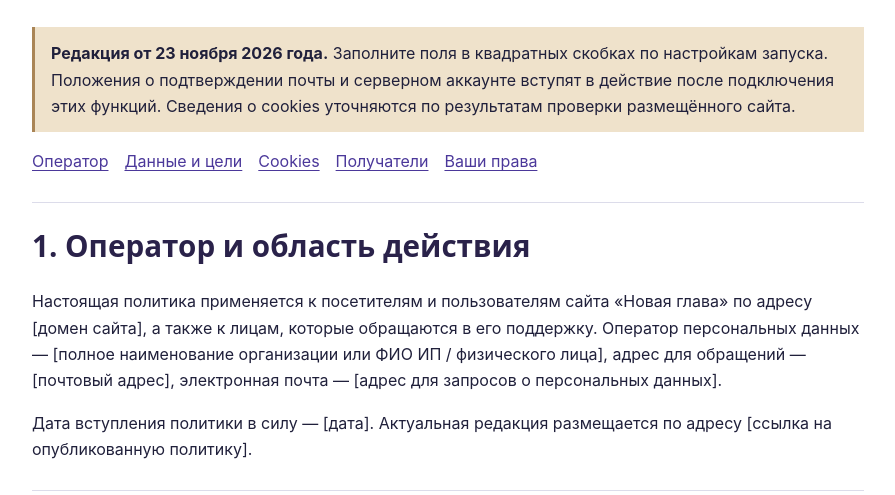
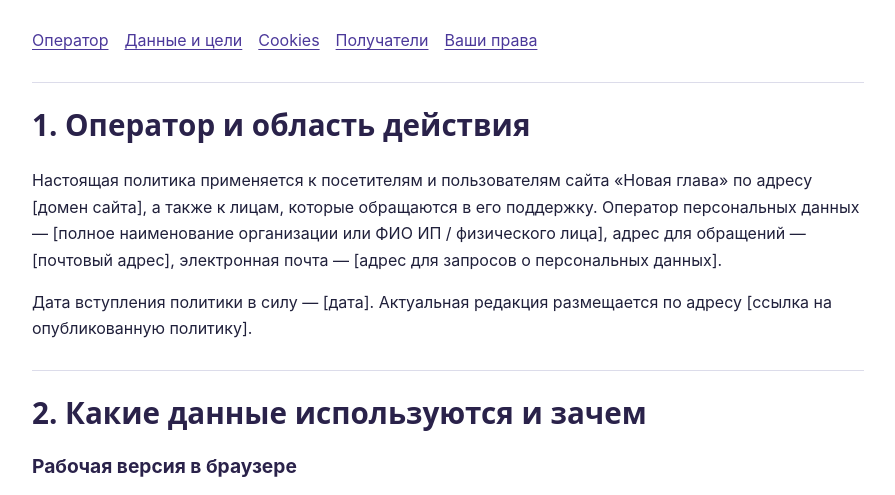
Before and after one commit to novaya-glava/bb-team-landing, a plain HTML site: page career-guide/privacy-policy-draft.html in a window 1280 px wide. Shown: the part 300-795 px from the top of the page, without its empty margins (192-1087 px from the left). Drawn offline with Linux system fonts and the light colour scheme.

Commit message:
Update privacy-policy-draft.html

```diff
--- a/career-guide/privacy-policy-draft.html
+++ b/career-guide/privacy-policy-draft.html
@@ -507,7 +507,6 @@ try { document.documentElement.dataset.theme = sessionStorage.getItem('novaya-gl
 <button class="info-theme-toggle" type="button" aria-label="Тёмная тема" aria-pressed="false"></button>
     <a href="site-docs.html#legal">← Правовые документы «Новой главы»</a>
     <h1>Политика обработки персональных данных сайта «Новая глава»</h1>
-    <p class="draft-note"><strong>Редакция от 23 ноября 2026 года.</strong> Заполните поля в квадратных скобках по настройкам запуска. Положения о подтверждении почты и серверном аккаунте вступят в действие после подключения этих функций. Сведения о cookies уточняются по результатам проверки размещённого сайта.</p>
     <nav aria-label="Разделы политики">
       <a href="#operator">Оператор</a>
       <a href="#purposes">Данные и цели</a>
```
